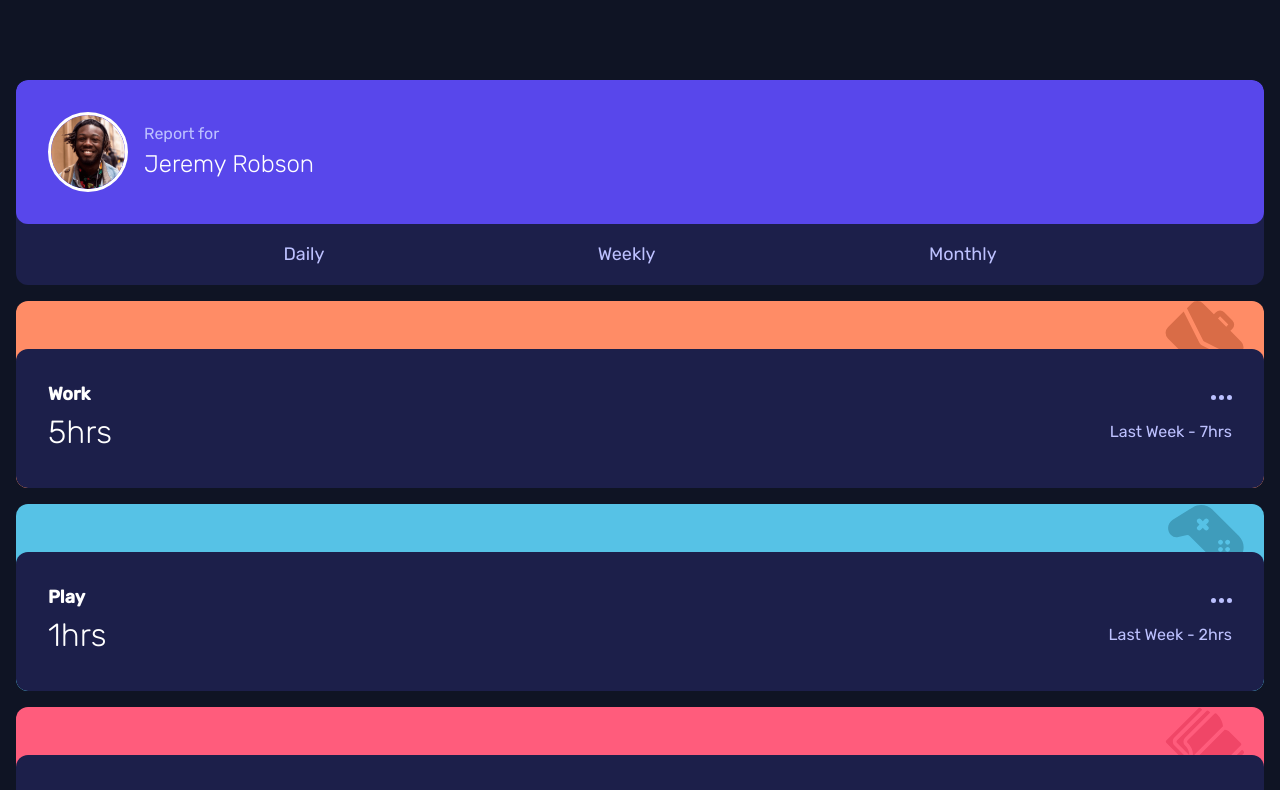
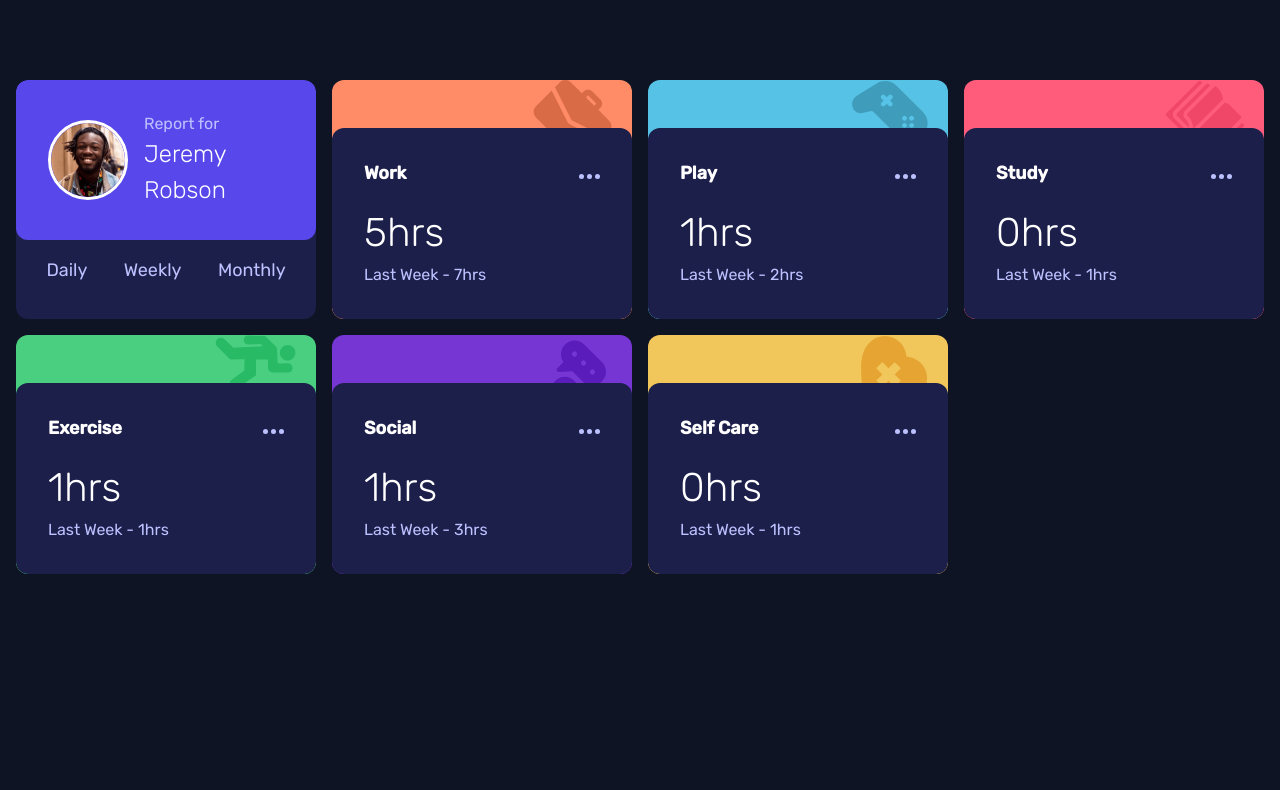
Before and after one commit to ralphvirtucio/time-tracking-dashboard, a JavaScript app: page / in a window 1280 px wide. Shown: the top 790 px of the page. Built offline with nearby package versions, Linux system fonts and the light colour scheme; the HTML template or start-up script is replaced by a standard one.

Commit message:
WIP: Desktop design

```diff
--- a/src/App.module.css
+++ b/src/App.module.css
@@ -61,3 +61,11 @@
 .nav__link:hover {
   color: #fff;
 }
+
+@media only screen and (min-width: 1024px) {
+
+  .main {
+    grid-template-columns: repeat(4, 1fr);
+    gap: 1rem;
+  }
+}
--- a/src/components/Card.js
+++ b/src/components/Card.js
@@ -34,11 +34,11 @@ export const Card = ({ title, timeframe }) => {
         <Icon iconName={title.toLowerCase()} />
       </div>
       <div className={classes.card__content}>
-        <div className={classes['card__row']}>
+        <div className={classes['card__row-1']}>
           <h2 className={classes.card__title}>{title}</h2>
           <Ellipsis />
         </div>
-        <div className={classes['card__row']}>
+        <div className={classes['card__row-2']}>
           <p className={classes['card__current-time']}>
             {timeframe.daily.current}hrs
           </p>
--- a/src/components/Card.module.css
+++ b/src/components/Card.module.css
@@ -3,8 +3,6 @@
   top: 0;
   right: 20px;
 }
-
-
 
 
 .card__content {
@@ -15,7 +13,13 @@
   position: relative;
 }
 
-.card__row {
+.card__row-1 {
+  display: flex;
+  justify-content: space-between;
+  align-items: center;
+}
+
+.card__row-2 {
   display: flex;
   justify-content: space-between;
   align-items: center;
@@ -85,3 +89,21 @@
   padding-block-start: 3rem;
   position: relative;
 }
+
+
+@media only screen and (min-width: 1024px) {
+  .card__row-1 {
+    margin-block-end: 1rem;
+  }
+
+  .card__current-time {
+    font-size: 2.5rem;
+
+  }
+
+  .card__row-2 {
+    flex-direction: column;
+    align-items: flex-start;
+  }
+
+}
```
